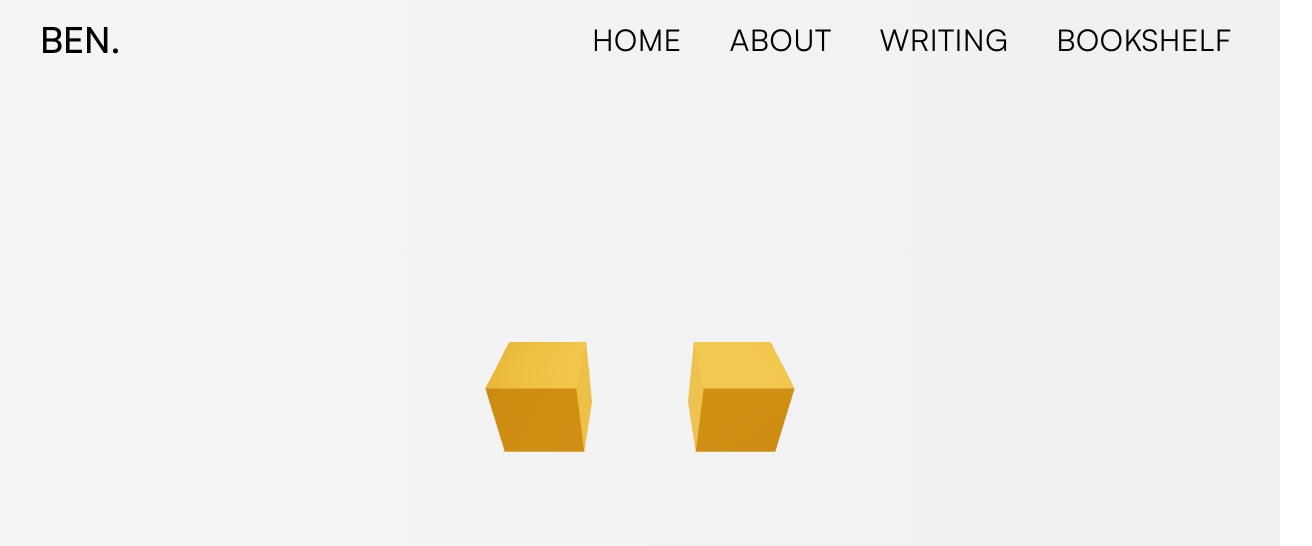
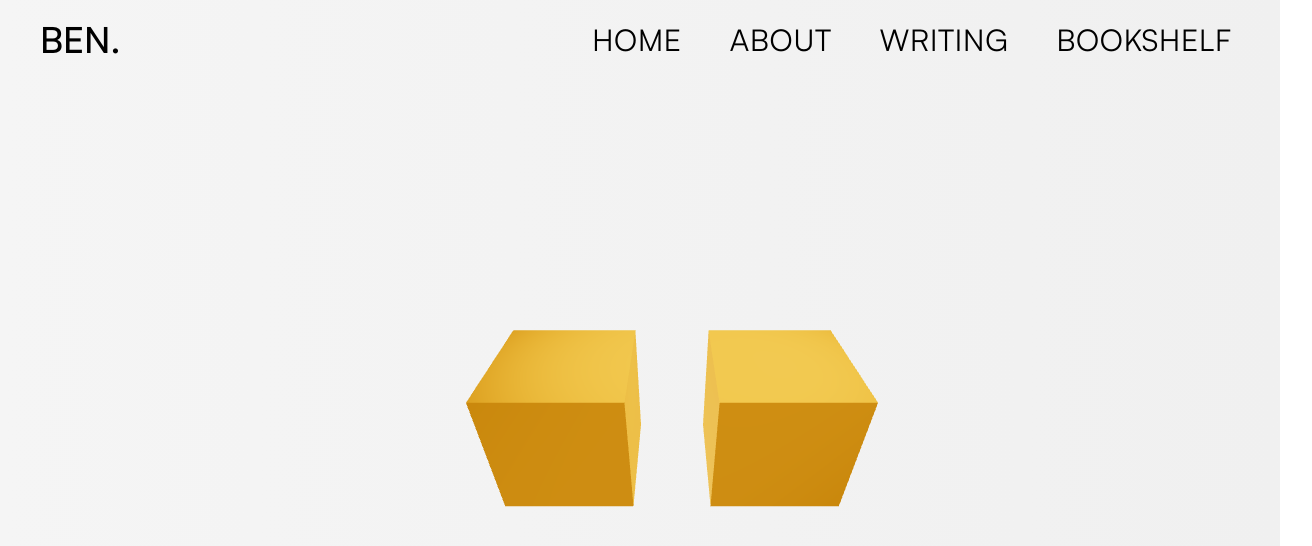
Before and after one commit to beverm2391/beneverman.com-v5, a Next.js app: page / in a window 1280 px wide. Shown: the top 546 px of the page, 1312 px wide, since content can reach past the window. Built offline with nearby package versions, Linux system fonts and the light colour scheme.

Commit message:
make bigger

```diff
--- a/core/components/TestR3F.tsx
+++ b/core/components/TestR3F.tsx
@@ -12,7 +12,7 @@ function Box(props: ThreeElements['mesh']) {
         <mesh
             {...props}
             ref={meshRef}
-            scale={active ? 1.5 : 1}
+            scale={active ? 2 : 1.5}
             onClick={(event) => setActive(!active)}
             onPointerOver={(event) => setHover(true)}
             onPointerOut={(event) => setHover(false)}>
@@ -24,7 +24,7 @@ function Box(props: ThreeElements['mesh']) {
 
 export default function TestR3F() {
     return (
-        <div className='h-[600px] w-[800px] mx-auto'>
+        <div className='h-[80vh] w-screen'>
             <Canvas>
                 <ambientLight intensity={Math.PI / 2} />
                 <spotLight position={[10, 10, 10]} angle={0.15} penumbra={1} decay={0} intensity={Math.PI} />
```
